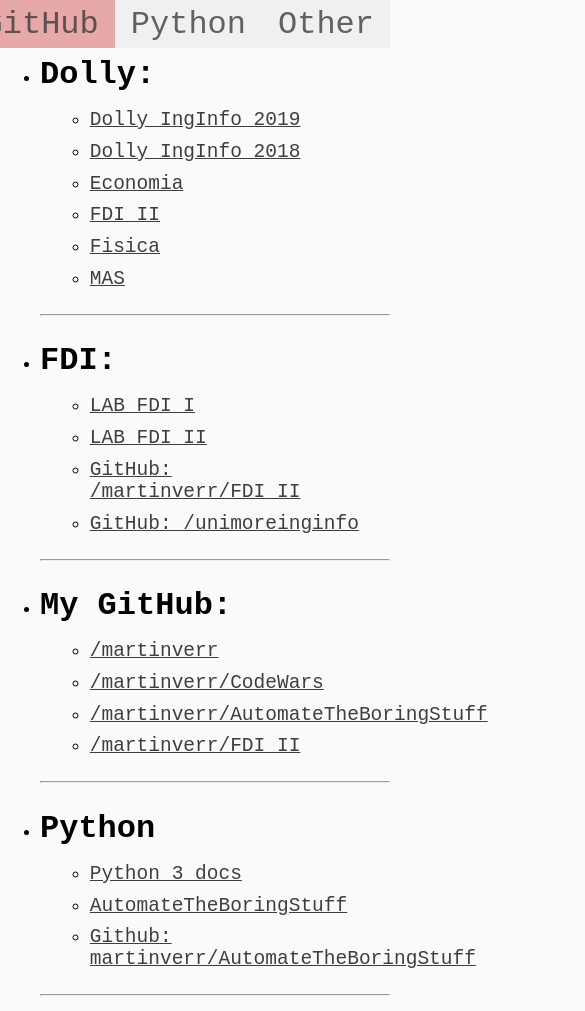
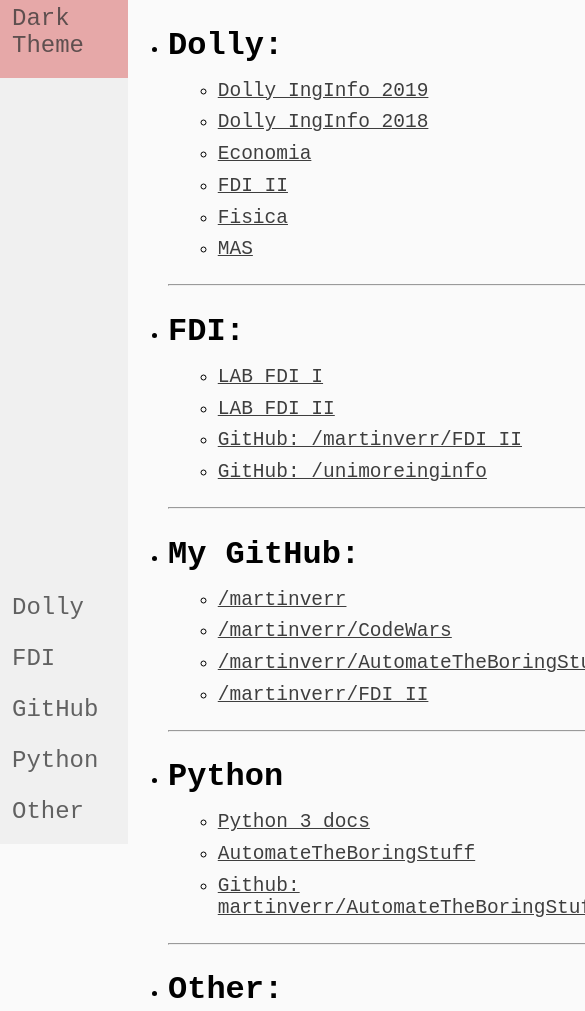
Before and after one commit to martinverr/martinverr.github.io, a plain HTML site: page index.html in a window 390 px wide. Shown: the top 1011 px of the page, 585 px wide, since content can reach past the window. Drawn offline with Linux system fonts and the light colour scheme.

Commit message:
Update responsive nav

```diff
--- a/index.css
+++ b/index.css
@@ -51,17 +51,6 @@
   z-index: 1;
 }
 
-a.nav-links{
-  position: relative;
-  bottom: 0.3em;
-  color: rgba(50, 50, 50, 1);
-  text-decoration: none;
-}
-a.nav-links:hover{
-  font-weight: normal;
-  color: rgba(50, 50, 50, 1);
-}
-
 .nav-item{
   font-family: monospace;
   color: rgba(50, 50, 50, 1);
@@ -78,13 +67,24 @@
   margin-right: auto;
 }
 
+a.nav-links{
+  position: relative;
+  bottom: 0.3em;
+  color: rgba(50, 50, 50, 1);
+  text-decoration: none;
+}
+a.nav-links:hover{
+  font-weight: normal;
+  color: rgba(50, 50, 50, 1);
+}
+
 li.links{
   margin: 0.5em;
   font-size: 1.5em;
   font-family: monospace;
 }
 
-#general-list{
+main{
   margin-top: 3.5rem;
 }
 
@@ -98,3 +98,28 @@
       background-color: var(--selected);
     }
 }
+
+@media screen and (max-width: 900px){
+  #mobile{
+    position: absolute;
+    display: flex;
+  }
+  nav{
+    height: 100%;
+    width: 8em;
+    flex-direction: column;
+    right: auto;
+    padding: 0;
+  }
+  .nav-item{
+    font-size: 1.5rem;
+    padding:0.5em;
+  }
+  .first-nav-item{
+    margin-bottom: auto;
+  }
+  main{
+    margin-top:0;
+    margin-left: 8em;
+  }
+}
--- a/index.html
+++ b/index.html
@@ -7,7 +7,7 @@
 </head>
 
 <body>
-
+<div id="mobile">
 <nav>
   <div class="nav-item first-nav-item">
      <a class="nav-links" id="dark" href="#">Dark Theme</a>
@@ -29,6 +29,7 @@
   </div>
 </nav>
 
+<main>
   <ul id="general-list">
     <li>
       <h2 id="Dollystart">Dolly:</h2>
@@ -128,7 +129,8 @@
       </ul>
     </li>
   </ul>
-
+</main>
+</div>
   <br><br><br><br><br><br><br><br>
   <br><br><br><br><br><br><br><br>
   <br><br><br><br><br><br><br><br>
```
